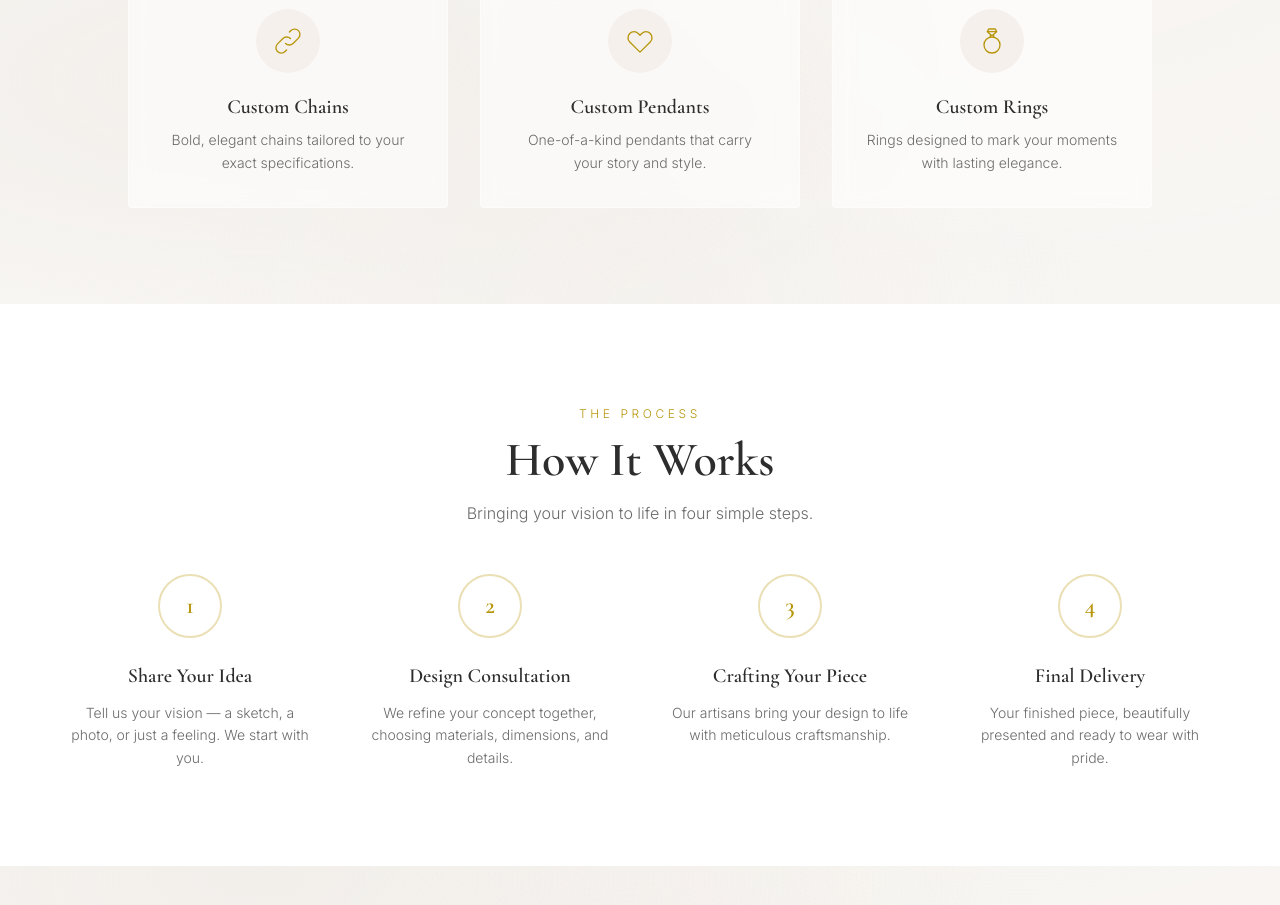
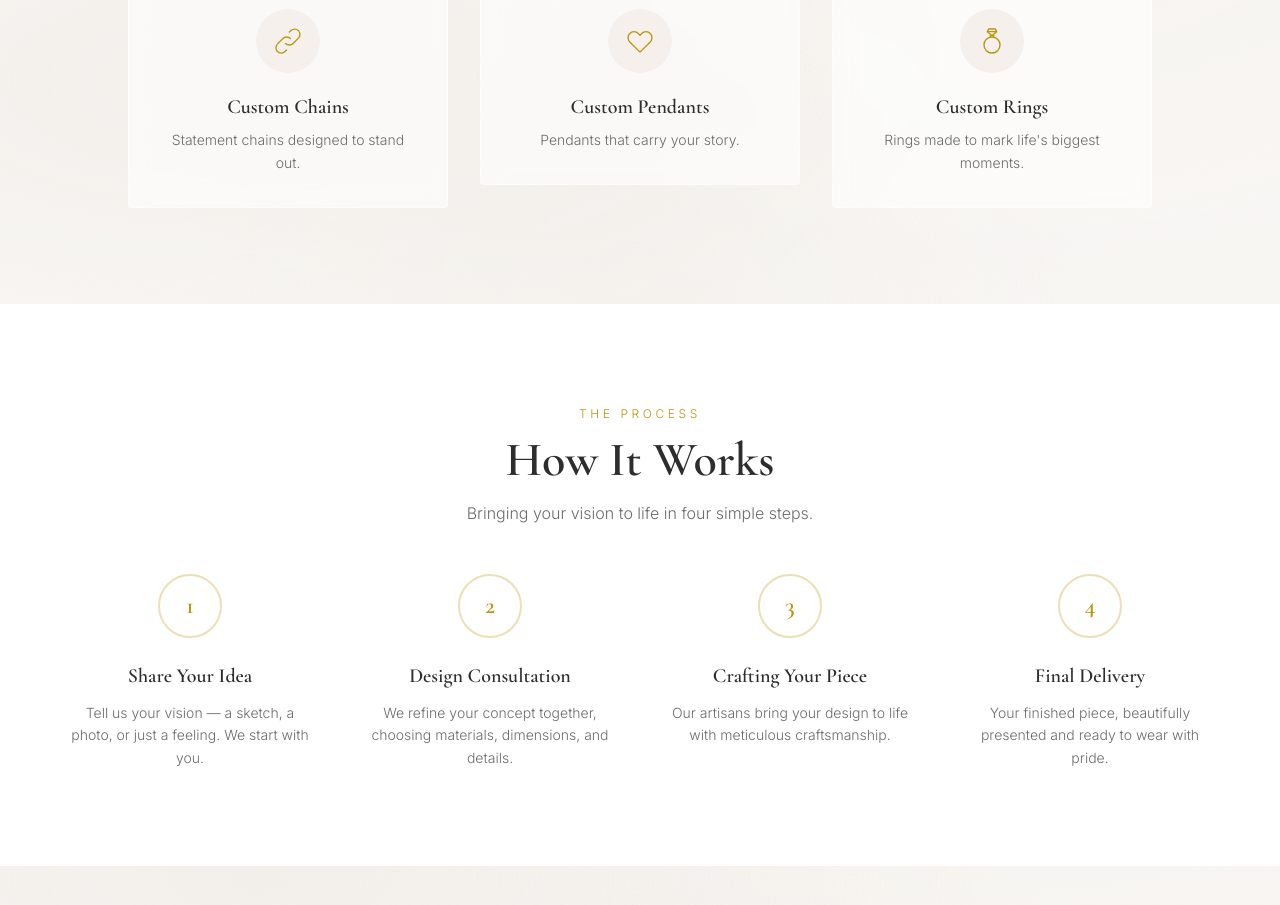
Before and after one commit to yungcritch2/J-Rocks-Website, a Next.js app: page / in a window 1280 px wide. Shown: the part 1120-2025 px from the top of the page. Built offline with nearby package versions, Linux system fonts and the light colour scheme.

Commit message:
Update category descriptions with premium, emotional copy
https://claude.ai/code/session_01V9PaEZgtm2BXPTmMKbR4PP

```diff
--- a/src/app/page.tsx
+++ b/src/app/page.tsx
@@ -11,7 +11,7 @@ import ProcessStep from "@/components/ProcessStep";
 const categories = [
   {
     title: "Custom Chains",
-    description: "Bold, elegant chains tailored to your exact specifications.",
+    description: "Statement chains designed to stand out.",
     icon: (
       <svg className="w-8 h-8" fill="none" stroke="currentColor" viewBox="0 0 24 24">
         <path strokeLinecap="round" strokeLinejoin="round" strokeWidth={1} d="M13.828 10.172a4 4 0 00-5.656 0l-4 4a4 4 0 105.656 5.656l1.102-1.101m-.758-4.899a4 4 0 005.656 0l4-4a4 4 0 00-5.656-5.656l-1.1 1.1" />
@@ -20,7 +20,7 @@ const categories = [
   },
   {
     title: "Custom Pendants",
-    description: "One-of-a-kind pendants that carry your story and style.",
+    description: "Pendants that carry your story.",
     icon: (
       <svg className="w-8 h-8" fill="none" stroke="currentColor" viewBox="0 0 24 24">
         <path strokeLinecap="round" strokeLinejoin="round" strokeWidth={1} d="M4.318 6.318a4.5 4.5 0 000 6.364L12 20.364l7.682-7.682a4.5 4.5 0 00-6.364-6.364L12 7.636l-1.318-1.318a4.5 4.5 0 00-6.364 0z" />
@@ -29,7 +29,7 @@ const categories = [
   },
   {
     title: "Custom Rings",
-    description: "Rings designed to mark your moments with lasting elegance.",
+    description: "Rings made to mark life's biggest moments.",
     icon: (
       <svg className="w-8 h-8" fill="none" stroke="currentColor" viewBox="0 0 24 24">
         {/* Ring band */}
```
